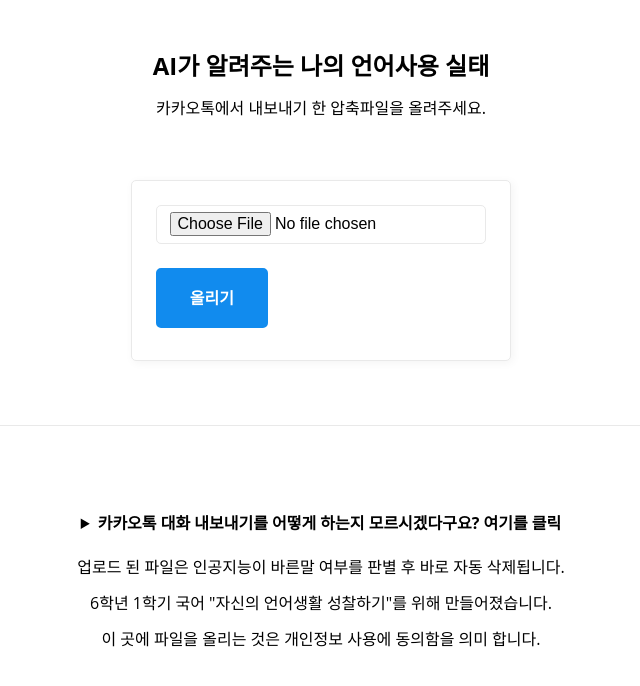
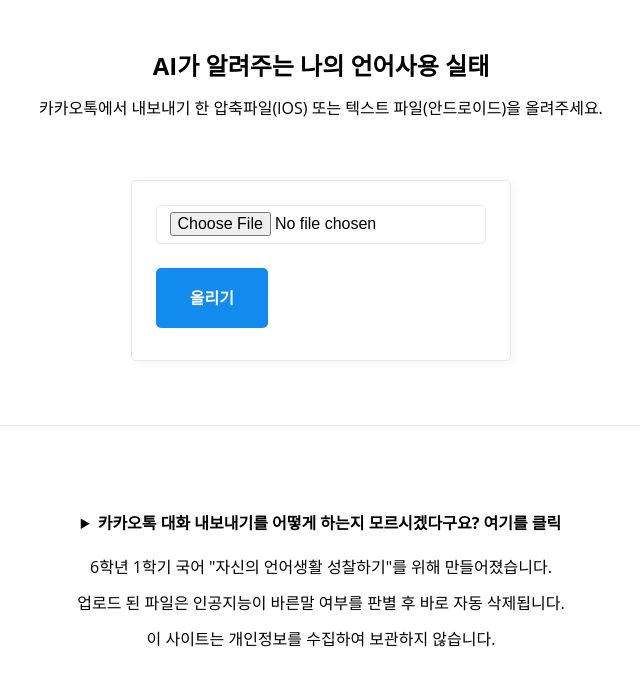
Before and after one commit to powerwarez/kindword, a Flask app: page / in a window 1280 px wide. Shown: the top 686 px of the page, without its empty margins (319-959 px from the left). Run offline with Flask 2, Linux system fonts and the light colour scheme.

Commit message:
Update home.html

```diff
--- a/templates/home.html
+++ b/templates/home.html
@@ -11,7 +11,7 @@
 
           <header>
             <h1>AI가 알려주는 나의 언어사용 실태</h1>
-            <p>카카오톡에서 내보내기 한 압축파일을 올려주세요.</p>
+            <p>카카오톡에서 내보내기 한 압축파일(IOS) 또는 텍스트 파일(안드로이드)을 올려주세요.</p>
           </header>
           <form action="/upload" method="post", enctype = "multipart/form-data">
             <input type=file name="file"/ placeholder="Kakao">
@@ -32,9 +32,9 @@
 
 
               </details>
+            <p>6학년 1학기 국어 "자신의 언어생활 성찰하기"를 위해 만들어졌습니다.</p>
             <p>업로드 된 파일은 인공지능이 바른말 여부를 판별 후 바로 자동 삭제됩니다.</p>
-            <p>6학년 1학기 국어 "자신의 언어생활 성찰하기"를 위해 만들어졌습니다.</p>
-            <p>이 곳에 파일을 올리는 것은 개인정보 사용에 동의함을 의미 합니다.</p>
+            <p>이 사이트는 개인정보를 수집하여 보관하지 않습니다.</p>
           </header>
       </section>
     </main>
```
